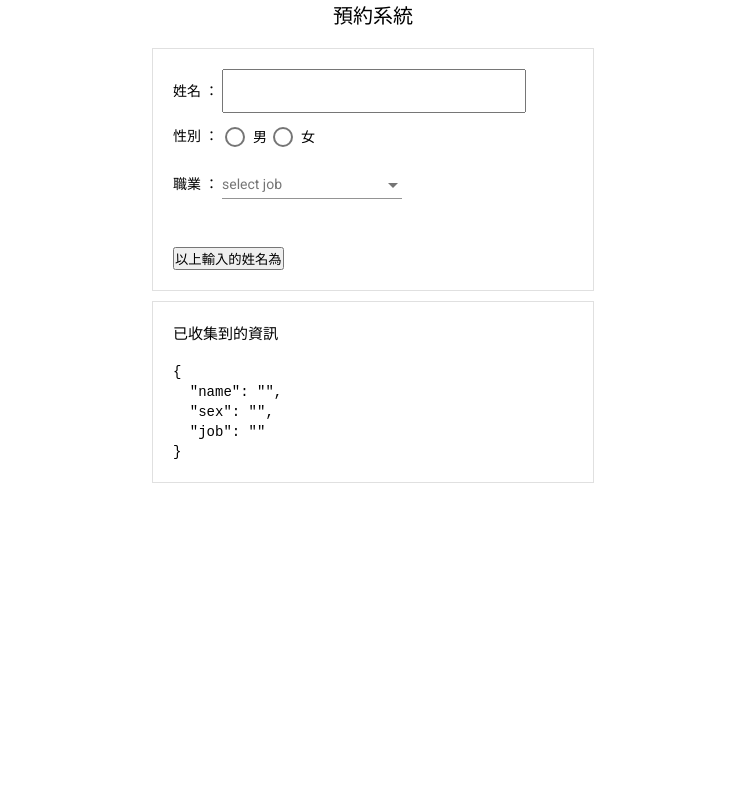
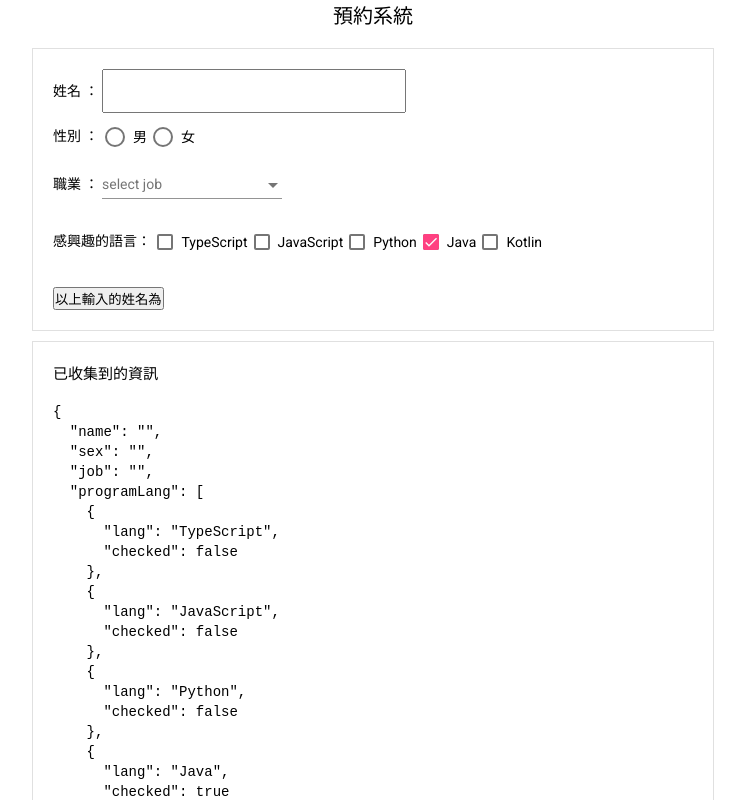
Before and after one commit to SherlinKuo/sampleWebForm, an Angular app: page / in a window 1280 px wide. Shown: the top 800 px of the page, without its empty margins (267-1012 px from the left). Built offline with nearby package versions, Linux system fonts and the light colour scheme.

Commit message:
第二步-mat-checkbox

```diff
--- a/src/app/app.module.ts
+++ b/src/app/app.module.ts
@@ -9,6 +9,7 @@ import { MatRadioModule} from '@angular/material/radio';
 import { BrowserAnimationsModule } from '@angular/platform-browser/animations';
 import { MatSelectModule } from '@angular/material/select';
 import { MatFormFieldModule } from '@angular/material/form-field';
+import { MatCheckboxModule } from '@angular/material/checkbox';
 
 @NgModule({
   declarations: [
@@ -22,7 +23,8 @@ import { MatFormFieldModule } from '@angular/material/form-field';
     MatRadioModule,
     BrowserAnimationsModule,
     MatSelectModule,
-    MatFormFieldModule
+    MatFormFieldModule,
+    MatCheckboxModule
   ],
   providers: [],
   bootstrap: [AppComponent]
--- a/src/app/components/form/form.component.html
+++ b/src/app/components/form/form.component.html
@@ -36,7 +36,22 @@
                     <mat-option [value]="item" *ngFor="let item of jobList">{{item}}</mat-option>
                 </mat-select>
             </mat-form-field>
+        </li>
 
+        <!-- input type="checkbox" 用法-->
+        <!-- <li>
+            感興趣的語言：
+            <span *ngFor="let item of profile.programLang; let key=index;">
+                <input type="checkbox" [(ngModel)]="item.checked" [id]="'check' + key">
+                <label [for]="'check' + key">{{item.lang}}</label>
+            </span>
+        </li> -->
+
+        <li>
+            感興趣的語言：
+            <span *ngFor="let item of profile.programLang">
+                <mat-checkbox [(ngModel)]="item.checked">{{item.lang}}</mat-checkbox>
+            </span>
         </li>
     </ul>
     <br>
--- a/src/app/components/form/form.component.scss
+++ b/src/app/components/form/form.component.scss
@@ -2,7 +2,7 @@ h2{
     text-align: center;
 }
 .dataForm{
-    width: 400px;
+    width: 50%;
     margin: 10px auto;
     padding: 20px;
     border: 1px solid rgb(224, 224, 224);
@@ -13,4 +13,7 @@ h2{
     mat-radio-button{
         margin: 3px;
     }
+    mat-checkbox{
+        margin: 3px;
+    }
 }
--- a/src/app/components/form/form.component.ts
+++ b/src/app/components/form/form.component.ts
@@ -12,10 +12,33 @@ export class FormComponent implements OnInit {
   profile = {
     name : '',
     sex : '',
-    job : ''
+    job : '',
+    programLang :[
+      {
+        lang: "TypeScript",
+        checked: false
+      },
+      {
+        lang: "JavaScript",
+        checked: false
+      },
+      {
+        lang: "Python",
+        checked: false
+      },
+      {
+        lang: "Java",
+        checked: true
+      },
+      {
+        lang: "Kotlin",
+        checked: false
+      },
+    ]
   }
 
   jobList = ["學生", "老師", "工程師", "自由業", "其他"]
+  // programLangs = ["TypeScript", "JavaScript", "Python", "Java", "Kotlin"]
   constructor() { }
 
   ngOnInit(): void {
```
